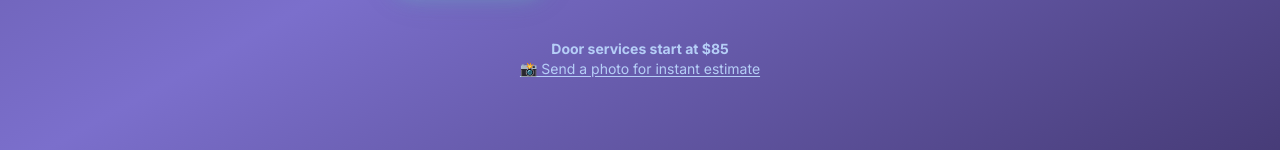
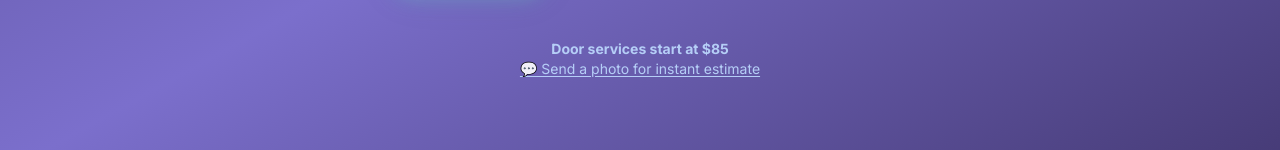
Before and after one commit to lux-ht/luxht-fix-website, a Next.js app: page /door-lock-trim-orlando in a window 1280 px wide. Shown: the part 533-683 px from the top of the page. Built offline with nearby package versions, Linux system fonts and the light colour scheme.

Commit message:
Update SMS links with body text and icons, update form success message

```diff
--- a/app/bath-remodel-orlando/page.tsx
+++ b/app/bath-remodel-orlando/page.tsx
@@ -128,7 +128,7 @@ export default function BathRemodelPage() {
 
         <div className="text-blue-200 text-sm opacity-90">
           <p className="font-bold">Bathroom remodels start at $8,500</p>
-          <a href="sms:4077207476" className="hover:text-white underline underline-offset-2">📸 Send photos for free consultation</a>
+          <a href="sms:4077207476?body=Attached%20photos%20for%20quote%20for%20my%20bathroom%20remodel..." className="hover:text-white underline underline-offset-2">� Send photos for free consultation</a>
         </div>
       </header>
 
--- a/app/deck-building-orlando/page.tsx
+++ b/app/deck-building-orlando/page.tsx
@@ -128,7 +128,7 @@ export default function DeckBuildingPage() {
 
         <div className="text-blue-200 text-sm opacity-90">
           <p className="font-bold">Decks start at $8,000</p>
-          <a href="sms:4077207476" className="hover:text-white underline underline-offset-2">📸 Send photos for free consultation</a>
+          <a href="sms:4077207476?body=Attached%20photos%20for%20quote%20for%20my%20deck%20project..." className="hover:text-white underline underline-offset-2">💬 Send photos for free consultation</a>
         </div>
       </header>
 
--- a/app/door-lock-trim-orlando/page.tsx
+++ b/app/door-lock-trim-orlando/page.tsx
@@ -128,7 +128,7 @@ export default function DoorLockPage() {
 
         <div className="text-blue-200 text-sm opacity-90">
           <p className="font-bold">Door services start at $85</p>
-          <a href="sms:4077207476" className="hover:text-white underline underline-offset-2">📸 Send a photo for instant estimate</a>
+          <a href="sms:4077207476?body=Attached%20photos%20for%20quote%20for%20my%20door%2Flock%20issue..." className="hover:text-white underline underline-offset-2">💬 Send a photo for instant estimate</a>
         </div>
       </header>
 
--- a/app/drywall-orlando/page.tsx
+++ b/app/drywall-orlando/page.tsx
@@ -119,7 +119,7 @@ export default function DrywallPage() {
 
         <div className="text-blue-200 text-sm opacity-90">
           <p className="font-bold">Most small repairs start at $150</p>
-          <a href="sms:4077207476" className="hover:text-white underline underline-offset-2">📸 Send a photo for instant estimate</a>
+          <a href="sms:4077207476?body=Attached%20photos%20for%20quote%20for%20my%20drywall%20repair..." className="hover:text-white underline underline-offset-2">💬 Send a photo for instant estimate</a>
         </div>
       </header>
 
--- a/app/faucet-fixtures-orlando/page.tsx
+++ b/app/faucet-fixtures-orlando/page.tsx
@@ -128,7 +128,7 @@ export default function FaucetPage() {
 
         <div className="text-blue-200 text-sm opacity-90">
           <p className="font-bold">Faucet installations start at $95</p>
-          <a href="sms:4077207476" className="hover:text-white underline underline-offset-2">📸 Send a photo for instant estimate</a>
+          <a href="sms:4077207476?body=Attached%20photos%20for%20quote%20for%20my%20faucet%2Ffixture..." className="hover:text-white underline underline-offset-2">💬 Send a photo for instant estimate</a>
         </div>
       </header>
 
--- a/app/flooring-installation-orlando/page.tsx
+++ b/app/flooring-installation-orlando/page.tsx
@@ -128,7 +128,7 @@ export default function FlooringPage() {
 
         <div className="text-blue-200 text-sm opacity-90">
           <p className="font-bold">Professional installation starts at $3 per sq ft</p>
-          <a href="sms:4077207476" className="hover:text-white underline underline-offset-2">📸 Send room photos for detailed estimate</a>
+          <a href="sms:4077207476?body=Attached%20photos%20for%20quote%20for%20my%20flooring..." className="hover:text-white underline underline-offset-2">💬 Send room photos for detailed estimate</a>
         </div>
       </header>
 
--- a/app/furniture-assembly-orlando/page.tsx
+++ b/app/furniture-assembly-orlando/page.tsx
@@ -128,7 +128,7 @@ export default function FurnitureAssemblyPage() {
 
         <div className="text-blue-200 text-sm opacity-90">
           <p className="font-bold">Furniture assembly starts at $75</p>
-          <a href="sms:4077207476" className="hover:text-white underline underline-offset-2">📸 Send a photo for instant estimate</a>
+          <a href="sms:4077207476?body=Attached%20photos%20for%20quote%20for%20my%20furniture%20assembly..." className="hover:text-white underline underline-offset-2">💬 Send a photo for instant estimate</a>
         </div>
       </header>
 
--- a/app/kitchen-refacing-orlando/page.tsx
+++ b/app/kitchen-refacing-orlando/page.tsx
@@ -128,7 +128,7 @@ export default function KitchenRefacingPage() {
 
         <div className="text-blue-200 text-sm opacity-90">
           <p className="font-bold">Kitchen refacing starts at $4,500</p>
-          <a href="sms:4077207476" className="hover:text-white underline underline-offset-2">📸 Send photos for free consultation</a>
+          <a href="sms:4077207476?body=Attached%20photos%20for%20quote%20for%20my%20kitchen%20project..." className="hover:text-white underline underline-offset-2">💬 Send photos for free consultation</a>
         </div>
       </header>
 
--- a/app/smart-home-installation-orlando/page.tsx
+++ b/app/smart-home-installation-orlando/page.tsx
@@ -129,7 +129,7 @@ export default function SmartHomePage() {
 
         <div className="text-blue-200 text-sm opacity-90">
           <p className="font-bold">Device installation starts at $95</p>
-          <a href="sms:4077207476" className="hover:text-white underline underline-offset-2">📸 Send a photo for instant estimate</a>
+          <a href="sms:4077207476?body=Attached%20photos%20for%20quote%20for%20my%20smart%20home%20install..." className="hover:text-white underline underline-offset-2">💬 Send a photo for instant estimate</a>
         </div>
       </header>
 
--- a/app/tv-mounting-orlando/page.tsx
+++ b/app/tv-mounting-orlando/page.tsx
@@ -114,7 +114,7 @@ export default function TVMountingPage() {
 
         <div className="text-blue-200 text-sm opacity-90">
           <p className="font-bold">TV mounting starts at $120</p>
-          <a href="sms:4077207476" className="hover:text-white underline underline-offset-2">📸 Send a photo for instant estimate</a>
+          <a href="sms:4077207476?body=Attached%20photos%20for%20quote%20for%20my%20TV%20mounting..." className="hover:text-white underline underline-offset-2">💬 Send a photo for instant estimate</a>
         </div>
       </header>
 
--- a/components/QuoteModal.tsx
+++ b/components/QuoteModal.tsx
@@ -238,7 +238,7 @@ export default function QuoteModal() {
                                         >
                                             {mode === 'schedule'
                                                 ? "We're taking you to our scheduling calendar."
-                                                : <>Thanks, {formData.name.split(' ')[0]}.<br />We'll review your project and get back to you shortly.</>
+                                                : <>We got your message and we are taking care of the issue.<br />We will be back to you shortly.</>
                                             }
                                         </motion.p>
                                         {mode !== 'schedule' && (
```
